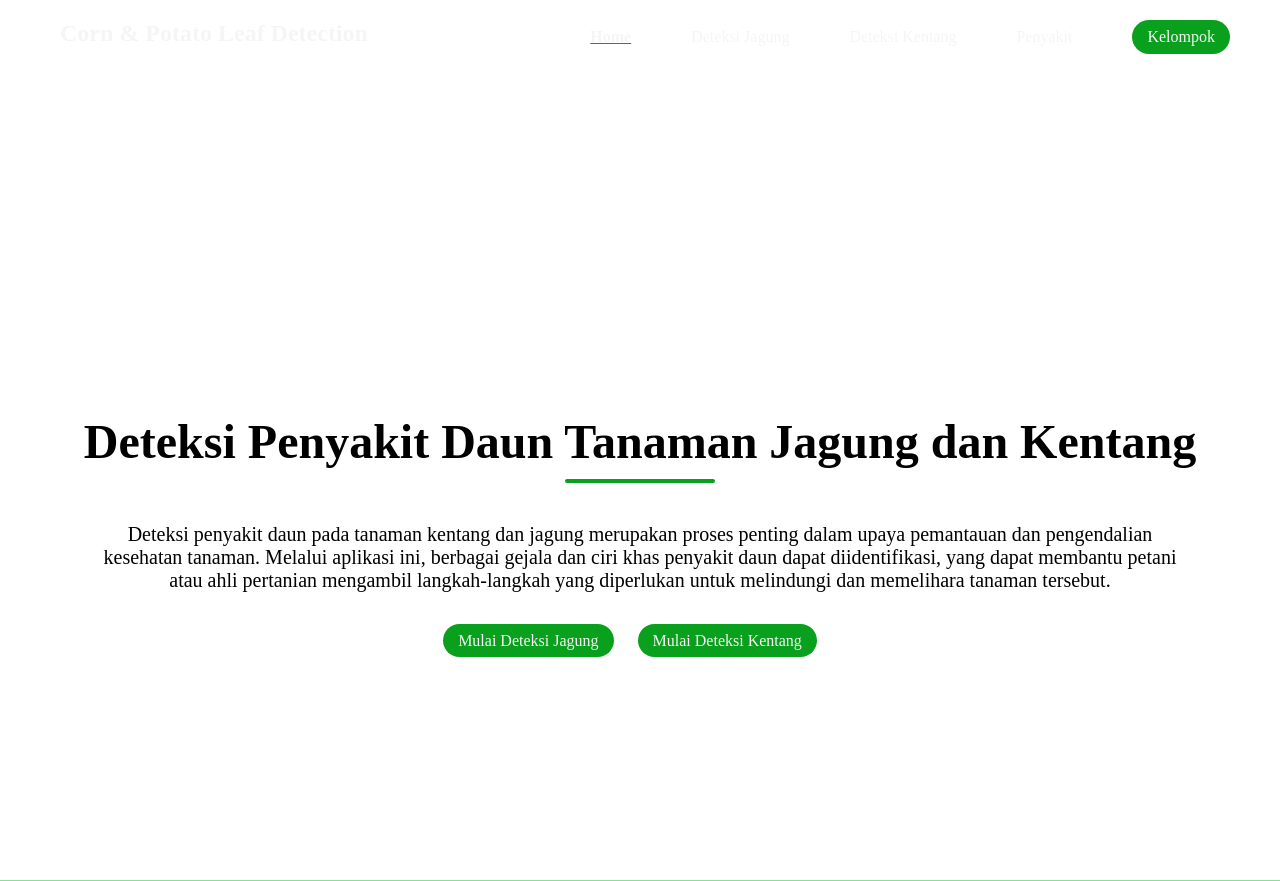
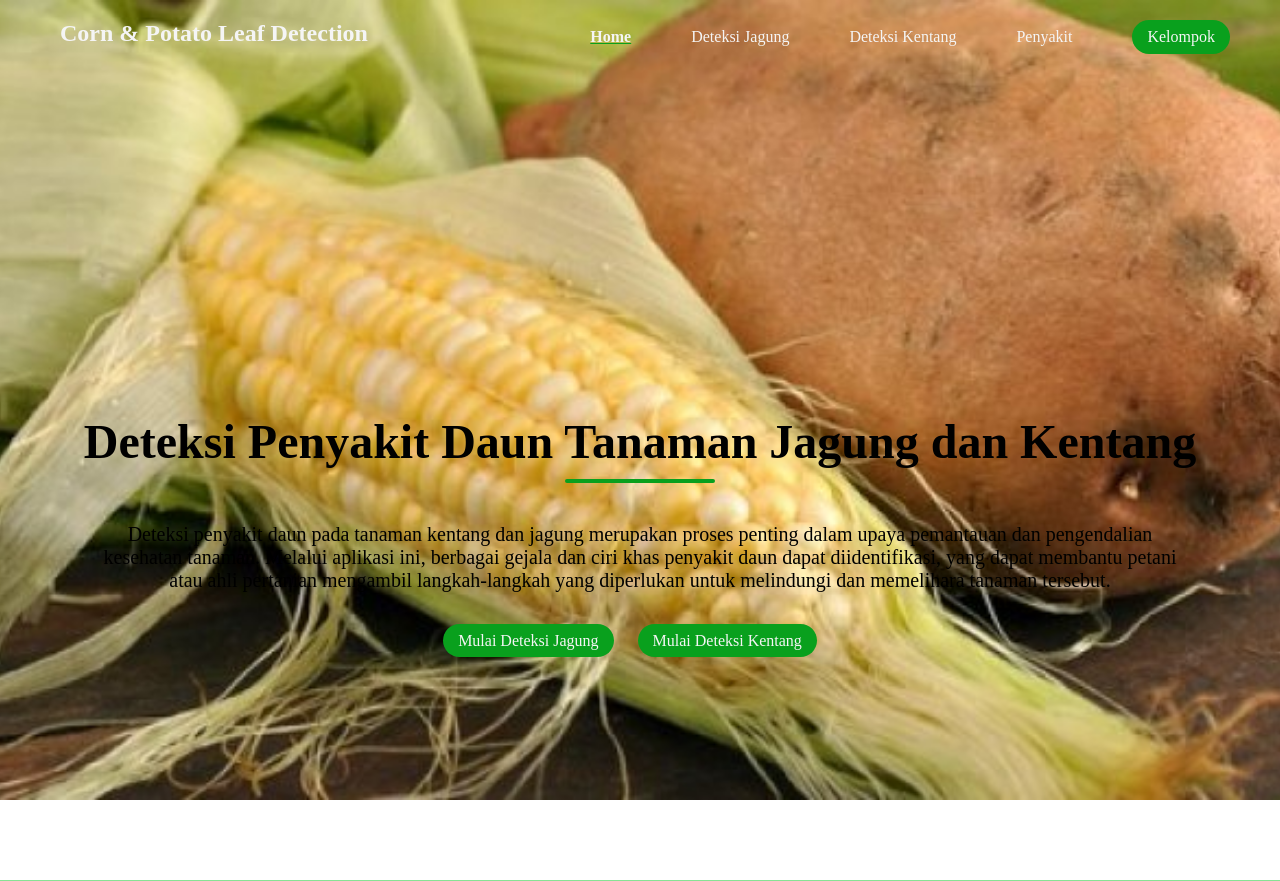
Before and after one commit to gizkarp/Project-Akhir, a Flask app: page / in a window 1280 px wide. Shown: the top 881 px of the page. Run offline with Flask 3, Linux system fonts and the light colour scheme.

Commit message:
Update index.html

```diff
--- a/templates/index.html
+++ b/templates/index.html
@@ -23,7 +23,7 @@
         </ul>
         <img src={{ url_for('static', filename='/img/menu.png') }} alt="" class="menu-btn">
     </nav>
-    <header style="background-image: url('static', filename='/img/bg2.jpg');">
+    <header style="background-image: url('./static/img/bg2.jpg');">
             <div class="header-content">
                 <h1>Deteksi Penyakit Daun Tanaman Jagung dan Kentang</h1>
                 <div class="line"></div>
```
